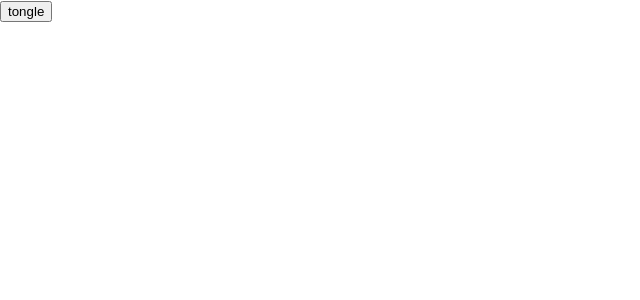
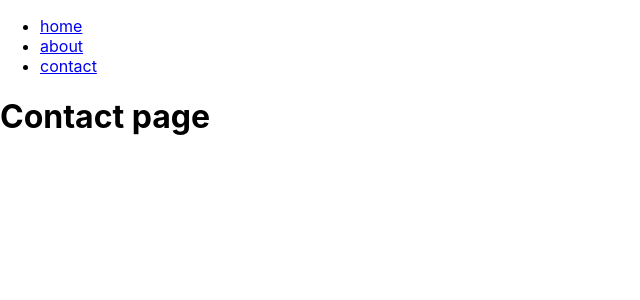
Before and after one commit to anhlangtu852004/f8-React, a React (Create React App) app: page /contact in a window 1280 px wide. Shown: the top 300 px of the page, without its empty margins (0-640 px from the left). Built offline with nearby package versions, Linux system fonts and the light colour scheme.

Commit message:
router in react

```diff
--- a/package.json
+++ b/package.json
@@ -9,6 +9,7 @@
     "axios": "^0.27.2",
     "react": "^18.2.0",
     "react-dom": "^18.2.0",
+    "react-router-dom": "^6.3.0",
     "react-scripts": "5.0.1",
     "web-vitals": "^2.1.4"
   },
--- a/src/App.js
+++ b/src/App.js
@@ -1,20 +1,36 @@
 import './App.css';
 // import React from 'react';
-import { useState } from 'react';
+// import { useState } from 'react';
 // import Contents from './components/Contents';
 // import Cart from './components/Cart';
-import PracticeCss from './components/PracticeCss'
+// import PracticeCss from './components/PracticeCss'
+
+import {Routes, Route, Link } from 'react-router-dom'
+
+import HomePage from './components/HomePage';
+import ContactPage from './components/ContactPage';
+import AboutPage from './components/AboutPage';
 
 function App() {
-  const [show, setShow] =useState(false)
+  // const [show, setShow] =useState(false)
 
-  const handleShow = () => show ? setShow(false) : setShow(true)
+  // const handleShow = () => show ? setShow(false) : setShow(true)
 
   return (
     <div>
-      <button onClick={handleShow}>tongle</button>
-      {show && <PracticeCss />}
+      {/* <button onClick={handleShow}>tongle</button> */}
+      {/* {show && <PracticeCss />} */}
+      <ul>
+        <li><Link to='/'>home</Link></li>
+        <li><Link to='/about'>about</Link></li>
+        <li><Link to='/contact'>contact</Link></li>
+      </ul>
 
+      <Routes>
+        <Route path='/' element={<HomePage />} />
+        <Route path='/about' element={<AboutPage />} />
+        <Route path='/contact' element={<ContactPage />} />
+      </Routes>
     </div>
   );
 }
--- /dev/null
+++ b/src/components/AboutPage.js
@@ -0,0 +1,8 @@
+const AboutPage = () => {
+    return (
+        <h1> About page</h1>
+     );
+}
+
+export default AboutPage
+;
--- /dev/null
+++ b/src/components/ContactPage.js
@@ -0,0 +1,8 @@
+const ContactPage = () => {
+    return (
+        <h1> Contact  page</h1>
+     );
+}
+
+export default ContactPage
+;
--- /dev/null
+++ b/src/components/HomePage.js
@@ -0,0 +1,8 @@
+const HomePage = () => {
+    return (
+        <h1> home page</h1>
+     );
+}
+
+export default HomePage
+;
--- a/src/index.js
+++ b/src/index.js
@@ -2,11 +2,13 @@ import React, { Fragment } from 'react';
 import ReactDOM from 'react-dom/client';
 import './index.css';
 import App from './App';
-
+import { BrowserRouter } from 'react-router-dom';
 const root = ReactDOM.createRoot(document.getElementById('root'));
 root.render(
   <Fragment>
-    <App />
+    <BrowserRouter>
+      <App />
+    </BrowserRouter>
   </Fragment>
 );
 
```
Also changed, not shown: 1 other file (tests, documents, lock files or other folders).
